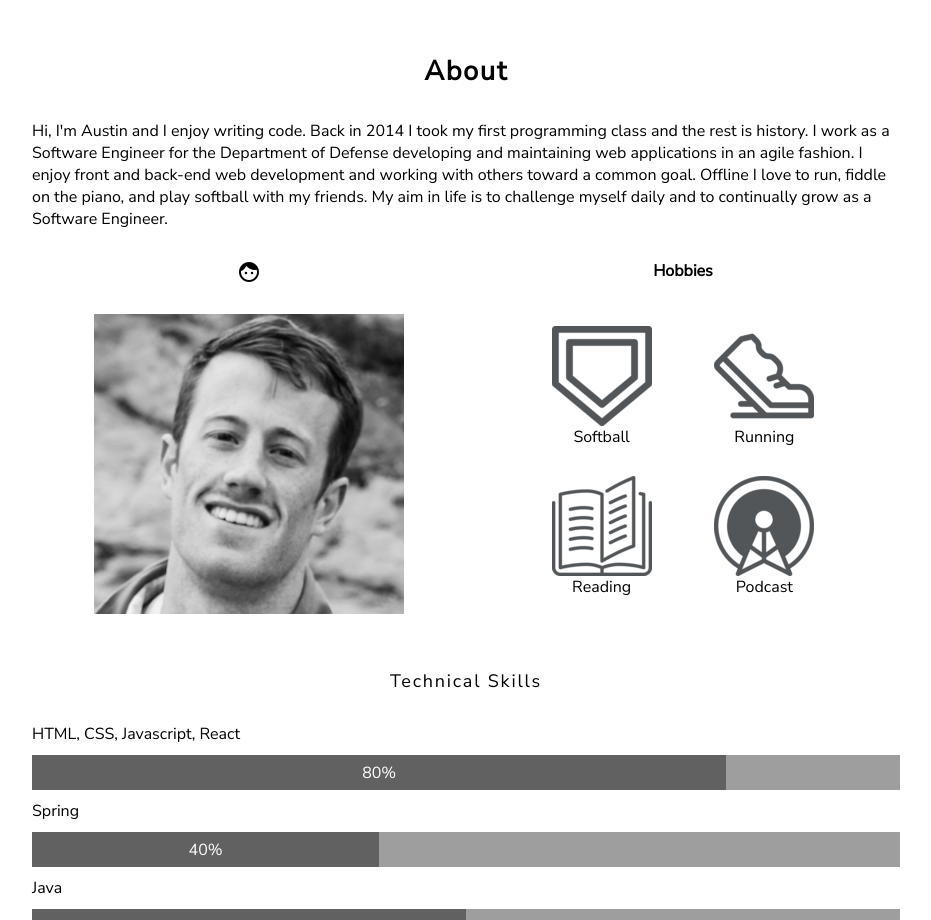
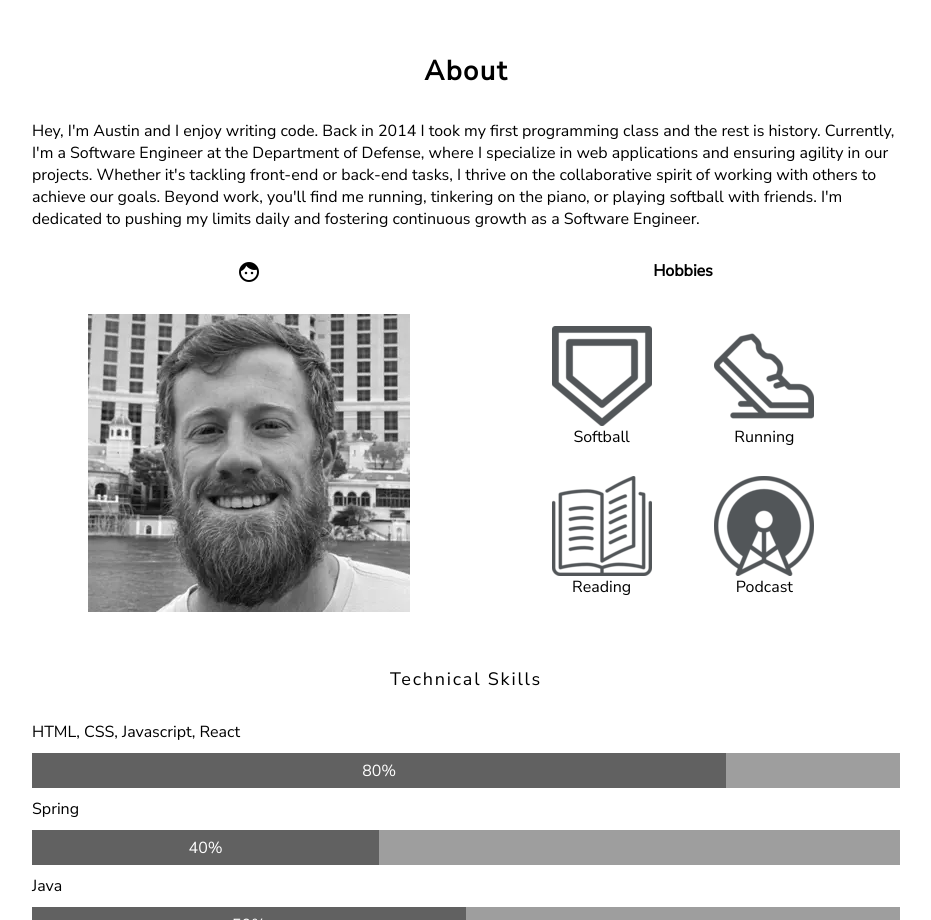
Before and after one commit to akasos/akasos.github.io, a website: page index.html in a window 1280 px wide. Shown: the part 797-1717 px from the top of the page, without its empty margins (174-1105 px from the left). Drawn offline with nearby package versions, Linux system fonts and the light colour scheme; some packages are replaced by stand-ins of ours.

Commit message:
update about me and photo

```diff
--- a/index.html
+++ b/index.html
@@ -100,14 +100,11 @@
     <section class="about-container" id="about">
         <div class="about-header"><h2>About</h2></div>
         <p class="about-text">
-            Hi, I'm Austin and I enjoy writing code. Back in 2014 I took my first
-            programming class and the rest is history. I work as a Software
-            Engineer for the Department of Defense developing and maintaining web
-            applications in an agile fashion. I enjoy front and back-end web
-            development and working with others toward a common goal. Offline I
-            love to run, fiddle on the piano, and play softball with my friends.
-            My aim in life is to challenge myself daily and to continually grow as
-            a Software Engineer.
+            Hey, I'm Austin and I enjoy writing code. Back in 2014 I took my first
+            programming class and the rest is history. Currently, I'm a Software Engineer at the Department of Defense, where I specialize in web applications and ensuring agility in our projects.
+            Whether it's tackling front-end or back-end tasks, I thrive on the collaborative spirit of working with others to achieve our goals.
+            Beyond work, you'll find me running, tinkering on the piano, or playing softball with friends.
+            I'm dedicated to pushing my limits daily and fostering continuous growth as a Software Engineer.
         </p>
 
         <div class="profile-pic-container">
@@ -118,7 +115,7 @@
             <img
                     class="me-photo"
                     alt="Austin Stephens"
-                    src="img/other/photo_me.png"
+                    src="img/other/photo_me_3.png"
             />
         </div>
 
```
Also changed, not shown: img/other/photo_me_1.png (added), img/other/photo_me_2.png (added), img/other/photo_me_3.png (added), 2 other files.
